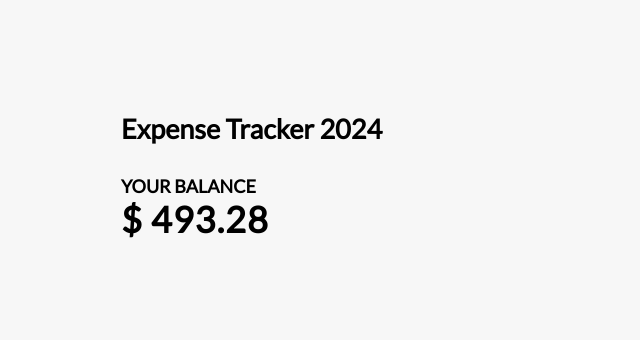
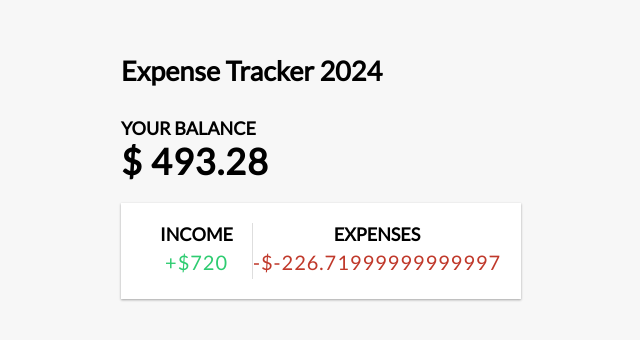
Before and after one commit to CMcKnzie/homework4, a Vue app: page / in a window 1280 px wide. Shown: the part 220-560 px from the top of the page, without its empty margins (319-959 px from the left). Built offline with nearby package versions, Linux system fonts and the light colour scheme.

Commit message:
Income/expense calc first pass

```diff
--- a/src/App.vue
+++ b/src/App.vue
@@ -1,7 +1,9 @@
 <script setup>
 
+import Balance from './Balance.vue';
 import Header from './Header.vue';
-import Balance from './Balance.vue';
+import IncomeExpenses from './IncomeExpenses.vue';
+
 import {ref, computed} from 'vue'
 
 const transactions = ref([
@@ -16,6 +18,23 @@
       return acc+x.amount
   },0)
 })
+
+const moneyIn = computed(() => {
+  return transactions.value
+  .filter((x)=>x.amount>0)
+  .reduce((acc, x) => {
+      return acc+x.amount
+  },0)
+})
+
+const moneyOut = computed(() => {
+  return transactions.value
+  .filter((x)=>x.amount<0)
+  .reduce((acc, x) => {
+      return acc+x.amount
+  },0)
+})
+
 </script>
 
 <template>
@@ -23,6 +42,8 @@
 
   <div class ="container">
       <Balance :total="sum"></Balance>
+      <IncomeExpenses :income="moneyIn" :expense="moneyOut"></IncomeExpenses>
+
     </div>
 
 </template>
--- /dev/null
+++ b/src/IncomeExpenses.vue
@@ -0,0 +1,34 @@
+<script setup>
+
+import {defineProps} from 'vue'
+
+const props = defineProps ({
+    income: {
+        type: Number,
+        require: true,
+    },
+
+    expense: {
+        type: Number,
+        require: true,
+    }
+})
+
+</script>
+
+<template>
+    <div class="inc-exp-container">
+        <div>
+            <h4>Income</h4>
+            <p class = "money plus" id=money-plus>+${{ income }}</p>
+        </div>
+    <div>
+        <div>
+            <h4>Expenses</h4>
+            <p class = "money minus" id=money-minus>-${{ expense }}</p>
+        </div>
+    </div>
+
+    </div>
+
+</template>
```
